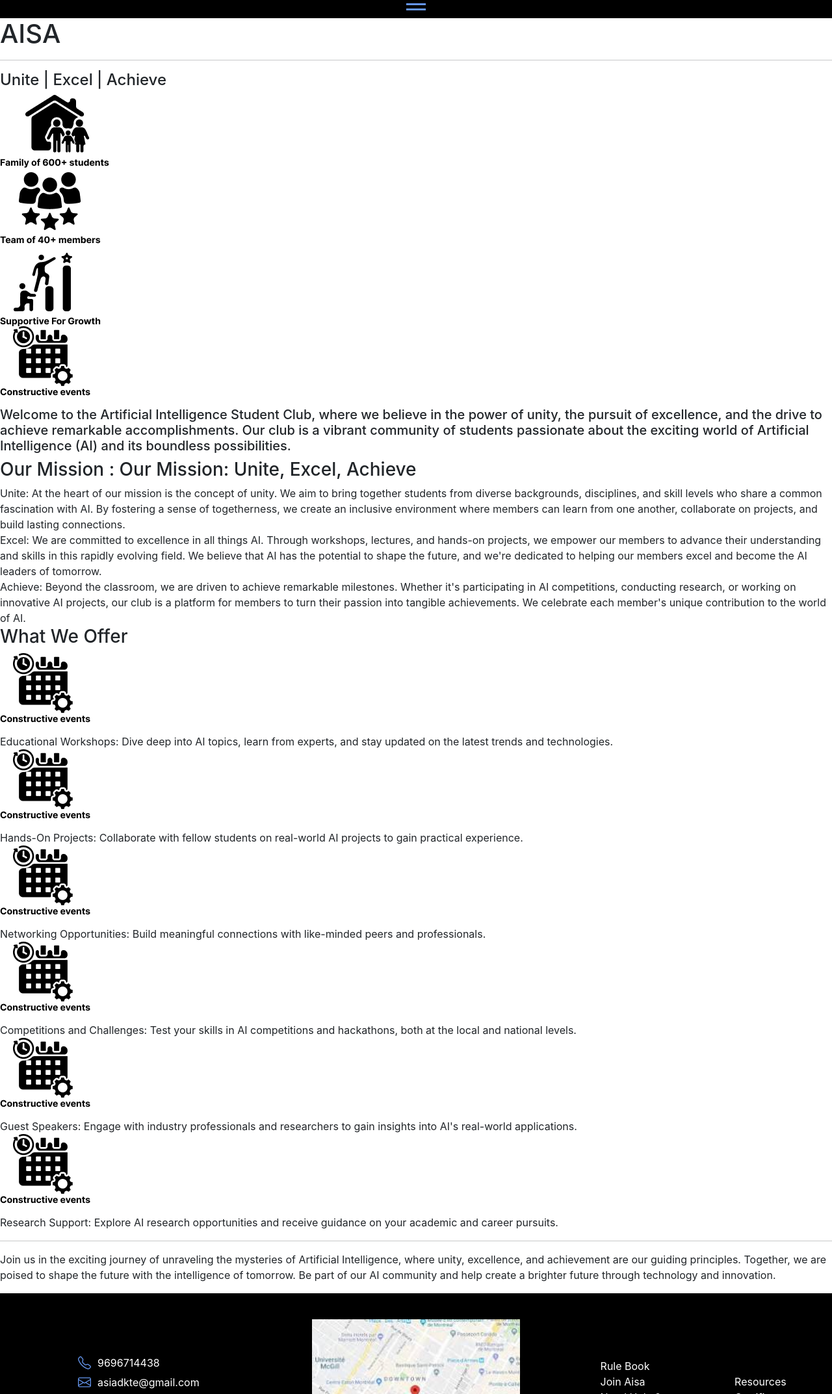
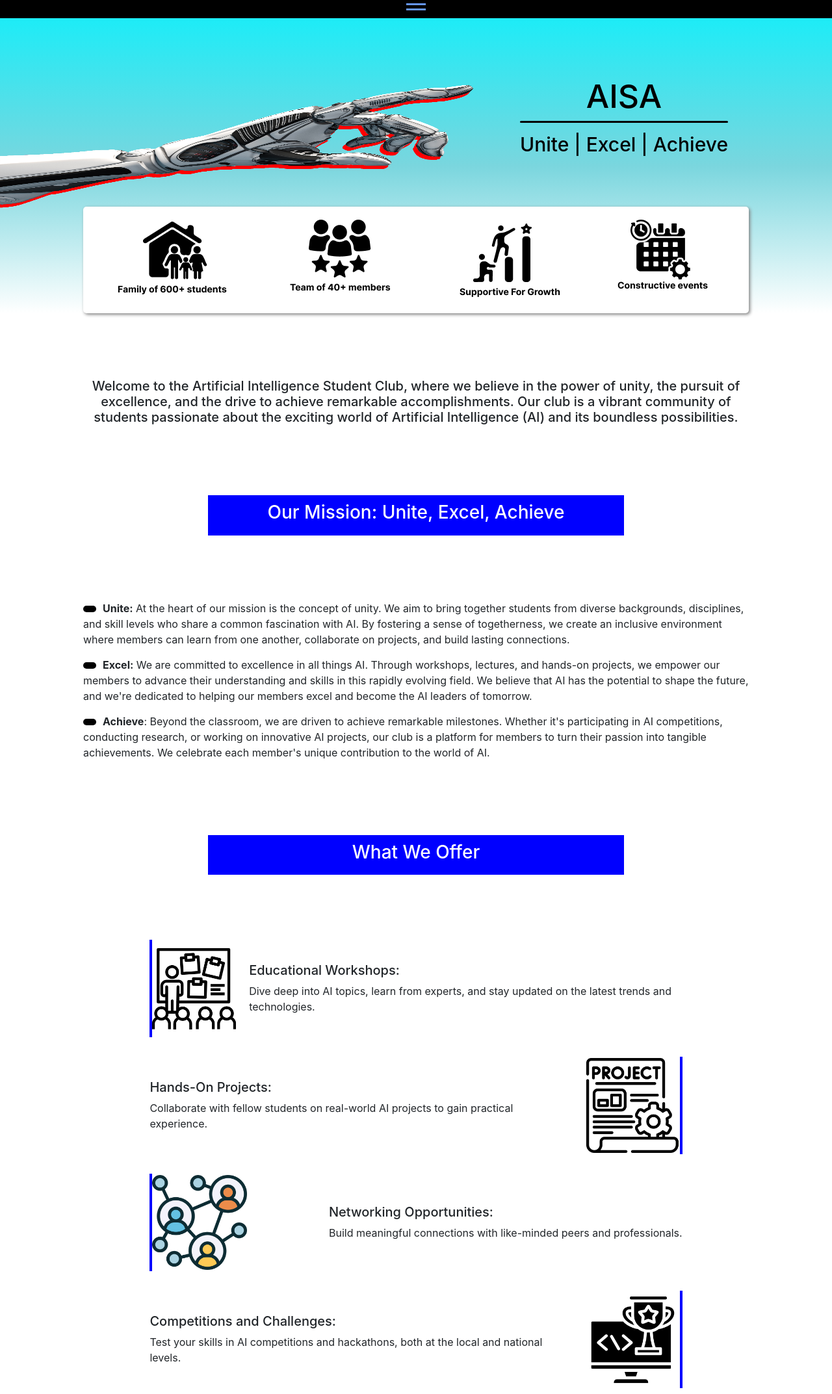
Before and after one commit to Anujverma89/aisa_frontend, a React app: page /about in a window 1280 px wide. Shown: the part 7-2152 px from the top of the page at 65% size. Built offline with nearby package versions, Linux system fonts and the light colour scheme.

Commit message:
About page ready

```diff
--- /dev/null
+++ b/src/assets/css/about.css
@@ -0,0 +1,385 @@
+.aboutHeader{
+    display: flex;
+    justify-content: center;
+    flex-direction: column;
+    align-items: center;
+    background-image: linear-gradient(to bottom, rgb(29, 236, 247), rgb(122, 214, 222), rgb(255, 255, 255));
+    margin-bottom: 100px;
+
+}
+
+.aboutTextSection{
+    color: rgb(0, 0, 0);
+    text-align: center;
+}
+
+
+.aboutHeaderIntro{
+    margin-top: 50px;
+    display: flex;
+    align-items: flex-start;
+    justify-content: center;
+    width: 100%;
+    padding: 40px 0px 40px 0px;
+}
+
+.horizontatl_row{
+    width: 100%;
+    border-radius: 5px;
+    height: 3px;
+    background-color:rgb(0, 0, 0);
+    margin: 0px 0px 15px 0px;
+}
+
+/* intro content over */
+
+
+
+/* image section start */
+
+.imageSection{
+    height: 50%;
+    width: 50%;
+    display: flex;
+    justify-content: flex-start;
+    align-items: center;
+}
+
+.imageSection img{
+    position: absolute;
+    left: -60px;
+    top: 10px;
+    height: 50%;
+    width: 100%;
+    padding-top: 100px;
+    transform: scale(-1, 1);
+}
+
+/* first section end intro and image */
+
+/* about header icon starts  */
+
+.aboutHeaderIcon{
+    display: flex;
+    justify-content: space-around;
+    align-items: center;
+    flex-wrap: wrap;
+    width: 80%;
+    background-color: white;
+    border-radius: 5px;
+    box-shadow: 2px 2px 5px gray;
+    padding: 20px 10px 20px 10px;
+
+}
+/* icon sectoin ends here */
+
+/* content section starts here */
+.aboutIntro{
+    display: flex;
+    justify-content: center;
+    align-items: center;
+    width: 80%;
+    text-align: center;
+    margin: auto;
+    margin-top: 40px;
+    margin-bottom: 100px;
+
+}
+
+/* content section ends here */
+
+/* about mission starts here */
+.aboutMission{
+    margin-bottom: 100px;
+}
+
+.about_mission_header, .whatweofferintro{
+    background-color: blue;
+    text-align: center;
+    width: 50%;
+    margin: auto;
+    margin-top: 30px;
+    margin-bottom: 100px;
+    color: white;
+    padding: 10px;
+}
+
+/* list designs */
+.missionIntrolist{
+    width:80%;
+    margin: auto;
+}
+
+.missionIntrolist li{
+    list-style: none;
+    padding-bottom: 15px;
+}
+
+.missionIntrolist li::before {
+    margin-right:10px;
+    content: '';
+    display: inline-block;
+    height: 10px;
+    width: 20px;
+    background-color: rgb(0, 0, 0);
+    border-radius: 30px;
+}
+
+.unorderedlist_container{
+    margin: auto;
+    width: 80%;
+    display: flex;
+    flex-direction: column;
+    gap: 30px;
+    justify-content: space-between;
+    align-items: center;
+
+}
+.unorderedlist_container li{
+    list-style: none;
+    display: flex;
+    justify-content: space-between;
+    align-items: center;
+    width: 80%;
+}
+
+.unorderedlist_container li:nth-child(1)::before{
+    margin-right:20px;
+    content: '';
+    display: inline-block;
+    height: 150px;
+    width: 150px;
+    background-position: center;
+    background-repeat: no-repeat;
+    background-size: contain;
+    background-image: url("../icons/workshop.png");
+    border-left: 4px solid blue;
+}
+.unorderedlist_container li:nth-child(3)::before{
+    margin-right:20px;
+    content: '';
+    display: inline-block;
+    height: 150px;
+    width: 150px;
+    background-position: center;
+    background-repeat: no-repeat;
+    background-size: contain;
+    background-image: url("../icons/networking.png");
+    border-left: 4px solid blue;
+}
+.unorderedlist_container li:nth-child(5)::before{
+    margin-right:20px;
+    content: '';
+    display: inline-block;
+    height: 150px;
+    width: 150px;
+    background-position: center;
+    background-repeat: no-repeat;
+    background-size: contain;
+    background-image: url("../icons/conference.png");
+    border-left: 4px solid blue;
+}
+
+
+
+
+.unorderedlist_container li:nth-child(2)::after{
+    margin-left:20px;
+    content: '';
+    display: inline-block;
+    height: 150px;
+    width: 150px;
+    background-position: center;
+    background-repeat: no-repeat;
+    background-size: contain;
+    background-image: url("../icons/project.png");
+    border-right: 4px solid blue;
+}
+.unorderedlist_container li:nth-child(4)::after{
+    margin-left:20px;
+    content: '';
+    display: inline-block;
+    height: 150px;
+    width: 150px;
+    background-position: center;
+    background-repeat: no-repeat;
+    background-size: contain;
+    background-image: url("../icons/hackathon.png");
+    border-right: 4px solid blue;
+}
+.unorderedlist_container li:nth-child(6)::after{
+    margin-left:20px;
+    content: '';
+    display: inline-block;
+    height: 150px;
+    width: 150px;
+    background-position: center;
+    background-repeat: no-repeat;
+    background-size: contain;
+    background-image: url("../icons/analytics.png");
+    border-right: 4px solid blue;
+}
+
+.horizontalrow{
+    height: 5px;
+    width: 50%;
+    background-color: black;
+    margin: auto;
+    margin-top: 100px;
+    margin-bottom: 100px;
+    border-radius: 5px;
+}
+
+.aboutEnd{
+    width: 80%;
+    margin: auto;
+    text-align: center;
+    margin-bottom: 100px;
+}
+
+
+/* small screen device */
+@media screen and (max-width:300px){
+    .aboutHeaderIntro{
+        margin-top: 0px;
+    }
+    .aboutHeaderIntro{
+        display: flex;
+        justify-content: center;
+        width: 100%;
+        height: 15vh;
+    }
+    .imageSection{
+        height: 40%;
+        width: 10%;
+    }
+    .imageSection img{
+        position: absolute;
+        top: 0px;
+        left: -10px;
+        height: 10%;
+        width: 20%;
+    }
+    .aboutTextSection h1{
+        font-size:20px;
+
+    }
+    .aboutTextSection h4{
+        font-size: 10px;
+
+    }
+    .imageSection img{
+        filter: drop-shadow(2px 2px 1px rgb(255, 0, 0));
+    }
+    .aboutHeaderIcon img{
+        height: 80px;
+        width: 80px;
+    }
+}
+
+/* mid-samll screen range */
+
+@media screen and (min-width:301px) and (max-width:600px){
+    .aboutHeaderIntro{
+        margin-top: 0px;
+    }
+    .aboutHeaderIntro{
+        display: flex;
+        justify-content: center;
+        width: 100%;
+        height: 15vh;
+    }
+    .imageSection{
+        height: 40%;
+        width: 20%;
+        padding-top: 100px;
+    }
+    .imageSection img{
+        position: absolute;
+        top: 0px;
+        height: 20%;
+        width: 50%;
+    }
+    .aboutTextSection h1{
+        font-size:30px;
+
+    }
+    .aboutTextSection h4{
+        font-size: 20px;
+
+    }
+
+    .imageSection img{
+        filter: drop-shadow(3px 3px  rgb(255, 0, 0));
+    }
+
+    .aboutHeaderIcon img{
+       height: 100px;
+       width: 100px;
+
+    }
+
+}
+
+@media screen and (min-width:601px) and (max-width:1280px){
+    .aboutHeaderIntro{
+        display: flex;
+        justify-content: center;
+        width: 100%;
+        height: 30vh;
+    }
+    .imageSection{
+        height: 50%;
+        width: 50%;
+        padding-top: 100px;
+    }
+    .imageSection img{
+        position: absolute;
+        height: 40%;
+        width: 70%;
+    }
+    .aboutTextSection h1{
+        font-size:50px;
+
+    }
+    .aboutTextSection h4{
+        font-size: 30px;
+
+    }
+    .imageSection img{
+        filter: drop-shadow(5px 5px  rgb(255, 0, 0));
+    }
+}
+
+/* large screen range */
+
+@media screen and (min-width:1281px){
+    .aboutHeaderIntro{
+        display: flex;
+        justify-content: center;
+        width: 100%;
+        height: 100vh;
+    }
+    .imageSection{
+        height: 50%;
+        width: 50%;
+        padding-top: 100px;
+    }
+    .imageSection img{
+        position: absolute;
+        height: 100%;
+        width: 60%;
+    }
+    .aboutTextSection h1{
+        font-size: 80px;
+
+    }
+    .aboutTextSection h4{
+        font-size: 40px;
+
+    }
+    .imageSection img{
+        filter: drop-shadow(8px 8px  rgb(255, 0, 0));
+    }
+
+}
--- a/src/assets/css/app.css
+++ b/src/assets/css/app.css
@@ -1,4 +1,3 @@
-
 @media screen and (max-width:1280px){
     .routingContent{
         margin-top: 35px;
--- a/src/assets/css/feedback.css
+++ b/src/assets/css/feedback.css
@@ -11,7 +11,6 @@
 
 .feedback_form_internal_container{
     display: flex;
-    flex-wrap: wrap;
     flex-direction: column;
     background-color: #ffe9e9;
     align-items: center;
@@ -31,8 +30,9 @@
     border: 0px;
     font-weight: bolder;
     border-radius: 5px;
-    width: 70%;
+    width: 40%;
     margin-top: 20px;
+    box-shadow: 1px 1px gray;
 }
 
 .feedbackform{
@@ -43,15 +43,23 @@
     flex-direction: column;
     gap: 30px;
     padding-top: 20px;
-    width: 80%;
+    width: 100%;
 }
 
-.feedbackform input, select{
+
+.feedbackform input,select{
     border: 0px;
-    background-color: transparent;
-    border-bottom: 1px solid black;
-    width: 80%;
+    background-color: #fff;
+    width: 60%;
     text-align: center;
+    height: 30px;
+}
+
+
+.college_section,.who_section{
+    display: flex;
+    flex-direction: column;
+    width: 100%;
 }
 
 .feedbackform input:focus{
@@ -70,12 +78,26 @@
     gap: 5px;
 }
 
+
 @media screen and (max-width:600px){
     .feedback_form_internal_container{
         height: 600px;
-        width: 50%;
+        width: 90%;
+    }
+    .college_section,.who_section{
+        display: flex;
+        flex-direction: column;
+        width: 100%;
+    }
+    .feedbackform input,select{
+        border: 0px;
+        background-color: #fff;
+        text-align: center;
+        height: 30px;
+        width: 90%;
     }
 }
+
 
 @media screen and (min-width:601px) and (max-width:1280px){
     .feedback_form_internal_container{
--- a/src/assets/css/footer.css
+++ b/src/assets/css/footer.css
@@ -24,6 +24,7 @@
     align-items: center;
     padding-bottom: 10px;
     flex-wrap: wrap;
+    width: 100%;
 }
 
 
@@ -80,6 +81,7 @@
     display: flex;
     justify-content: space-around;
     align-items: center;
+    gap: 20px;
 }
 
 .bottom_link_section li{
--- a/src/assets/css/joinaisa.css
+++ b/src/assets/css/joinaisa.css
@@ -105,23 +105,27 @@
 
 .departmentInput{
     text-align: center;
+    background-color: white;
 }
 
 
 /* query for small device */
 @media screen and (max-width:300px){
-    joining_form{
-        width: 80px;
+    .joining_form{
+        width: 90%;
         display: flex;
         justify-content: center;
         flex-direction: column;
         align-items: center;
     }
+    .joining_form input, select{
+        width: 95%;
+    }
 }
 
 @media screen and (min-width:301px) and (max-width:600px){
     .joining_form{
-        width: 300px;
+        width: 90%;
         display: flex;
         justify-content: center;
         flex-direction: column;
--- a/src/assets/css/resources.css
+++ b/src/assets/css/resources.css
@@ -72,7 +72,6 @@
         flex-wrap: wrap;
         justify-content: space-around;
         align-items: center;
-        background-color: rebeccapurple;
     }
 }
 
--- a/src/mainPages/About.js
+++ b/src/mainPages/About.js
@@ -2,15 +2,22 @@ import support from "../assets/icons/support.png"
 import family from "../assets/icons/family.png"
 import team from "../assets/icons/team.png"
 import event from "../assets/icons/events.png"
+import "../assets/css/about.css"
+import robot from "../assets/images/robohand.png"
+function About(){
 
-function About(){
     return(
        <div className="aboutMain">
             <div className="aboutHeader">
                 <div className="aboutHeaderIntro">
-                    <h1>AISA</h1>
-                    <hr/>
-                    <h4>Unite | Excel | Achieve</h4>
+                    <div className="imageSection" draggable='true'>
+                        <img src={robot} className="shapeimage" id="robot_hand"></img>
+                    </div>
+                    <div className="aboutTextSection">
+                        <h1 id="AISA_Head">AISA</h1>
+                        <div className="horizontatl_row"></div>
+                        <h4>Unite | Excel | Achieve</h4>
+                    </div>
                 </div>
                 <div className="aboutHeaderIcon">
                     <div><img src={family}  alt={family} className="iconImage"></img></div>
@@ -26,23 +33,23 @@ function About(){
                 </h5>
             </div>
             <div className="aboutMission">
-                <div>
-                    <h3>Our Mission : Our Mission: Unite, Excel, Achieve</h3>
+                <div className="about_mission_header">
+                    <h3>Our Mission: Unite, Excel, Achieve</h3>
                 </div>
                 <div className="missionIntro">
-                    <ul>
-                        <li>Unite: At the heart of our mission is the concept of unity.
+                    <ul className="missionIntrolist">
+                        <li className="introlist"><b>Unite:</b> At the heart of our mission is the concept of unity.
                             We aim to bring together students from diverse backgrounds, disciplines, and skill levels who share a common fascination with AI.
                             By fostering a sense of togetherness, we create an inclusive environment where members can learn from one another, collaborate on projects,
                             and build lasting connections.
                         </li>
-                        <li>Excel: We are committed to excellence in all things AI.
+                        <li className="introlist"><b>Excel:</b> We are committed to excellence in all things AI.
                             Through workshops, lectures, and hands-on projects,
                             we empower our members to advance their understanding and
                             skills in this rapidly evolving field. We believe that AI has the potential to shape the future,
                             and we're dedicated to helping our members excel and become the AI leaders of tomorrow.
                         </li>
-                        <li>Achieve: Beyond the classroom, we are driven to achieve remarkable milestones.
+                        <li className="introlist"><b>Achieve</b>: Beyond the classroom, we are driven to achieve remarkable milestones.
                             Whether it's participating in AI competitions, conducting research, or working on innovative AI projects,
                             our club is a platform for members to turn their passion into tangible achievements.
                             We celebrate each member's unique contribution to the world of AI.
@@ -52,40 +59,34 @@ function About(){
             </div>
 
             <div className="aboutOffer">
-                <div>
+                <div className="whatweofferintro">
                     <h3>What We Offer</h3>
                 </div>
-                <div>
-                    <ul>
-                        <li>
-                            <div className="contentImage"><img src={event} alt={event}></img></div>
-                            <div className="content">Educational Workshops: Dive deep into AI topics, learn from experts, and stay updated on the latest trends and technologies.</div>
+                <div className="listcontainer">
+                    <ul className="unorderedlist_container">
+                        <li className="whatweoffer">
+                            <div className="content"><h5>Educational Workshops:</h5> Dive deep into AI topics, learn from experts, and stay updated on the latest trends and technologies.</div>
                         </li>
-                        <li>
-                            <div className="contentImage"><img src={event} alt={event}></img></div>
-                            <div className="content">Hands-On Projects: Collaborate with fellow students on real-world AI projects to gain practical experience.</div>
+                        <li className="whatweoffer">
+                            <div className="content"><h5>Hands-On Projects:</h5> Collaborate with fellow students on real-world AI projects to gain practical experience.</div>
                         </li>
-                        <li>
-                            <div className="contentImage"><img src={event} alt={event}></img></div>
-                            <div className="content">Networking Opportunities: Build meaningful connections with like-minded peers and professionals.</div>
+                        <li className="whatweoffer">
+                            <div className="content"><h5>Networking Opportunities:</h5> Build meaningful connections with like-minded peers and professionals.</div>
                         </li>
-                        <li>
-                            <div className="contentImage"><img src={event} alt={event}></img></div>
-                            <div className="content">Competitions and Challenges: Test your skills in AI competitions and hackathons, both at the local and national levels.</div>
+                        <li className="whatweoffer">
+                            <div className="content"><h5>Competitions and Challenges:</h5> Test your skills in AI competitions and hackathons, both at the local and national levels.</div>
                         </li>
-                        <li>
-                            <div className="contentImage"><img src={event} alt={event}></img></div>
-                            <div className="content">Guest Speakers: Engage with industry professionals and researchers to gain insights into AI's real-world applications.</div>
+                        <li className="whatweoffer">
+                            <div className="content"><h5>Guest Speakers:</h5> Engage with industry professionals and researchers to gain insights into AI's real-world applications.</div>
                         </li>
-                        <li>
-                            <div className="contentImage"><img src={event} alt={event}></img></div>
-                            <div className="content">Research Support: Explore AI research opportunities and receive guidance on your academic and career pursuits.</div>
+                        <li className="whatweoffer">
+                            <div className="content"><h5>Research Support:</h5> Explore AI research opportunities and receive guidance on your academic and career pursuits.</div>
                         </li>
                     </ul>
                 </div>
             </div>
 
-            <hr/>
+            <div className="horizontalrow"></div>
 
             <div className="aboutEnd">
                 <p>
```
Also changed, not shown: src/assets/icons/analytics.png (added), src/assets/icons/conference.png (added), src/assets/icons/hackathon.png (added), src/assets/icons/networking.png (added), src/assets/icons/project.png (added), src/assets/icons/workshop.png (added), src/assets/images/robohand.png (added).
